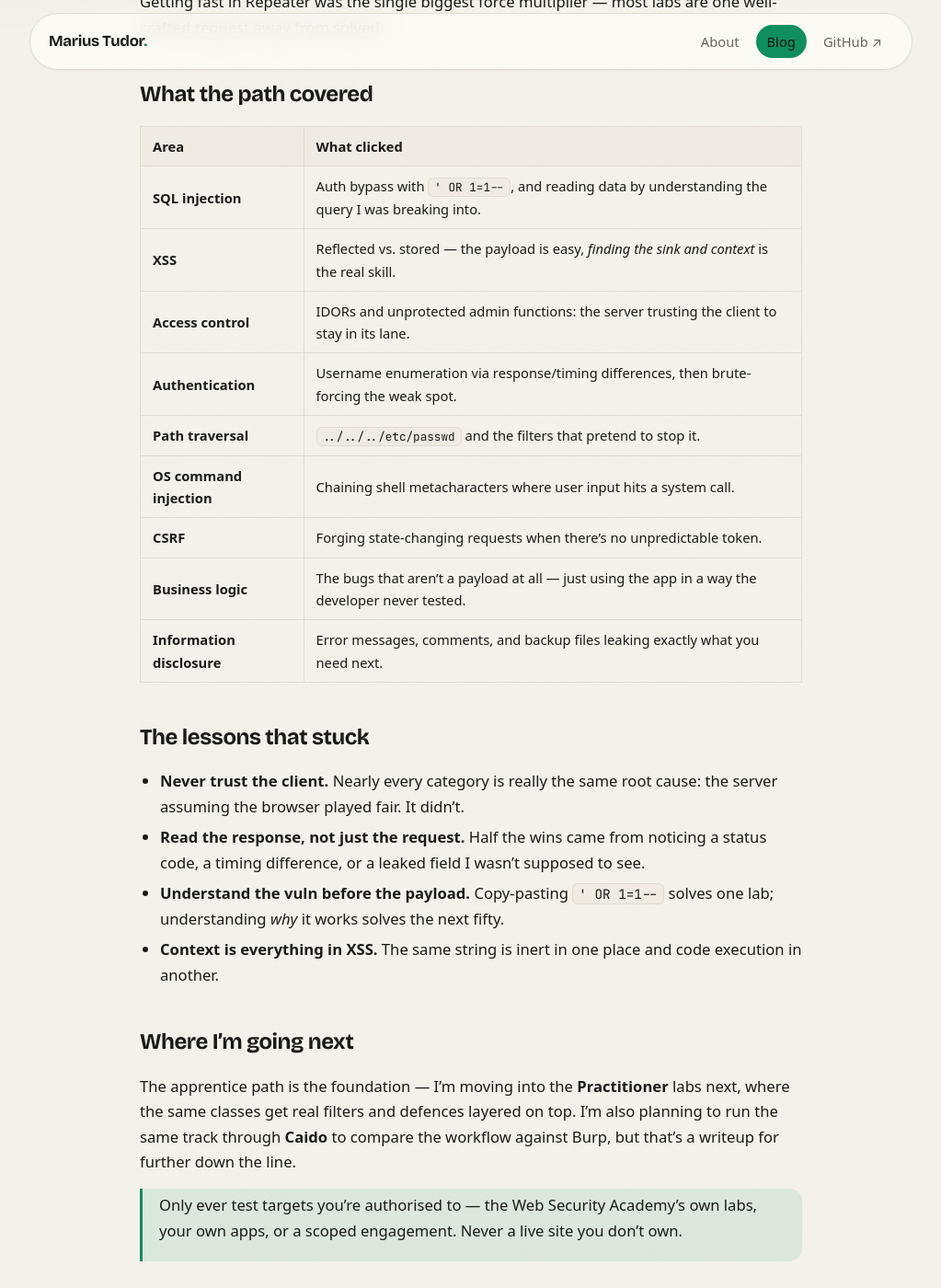
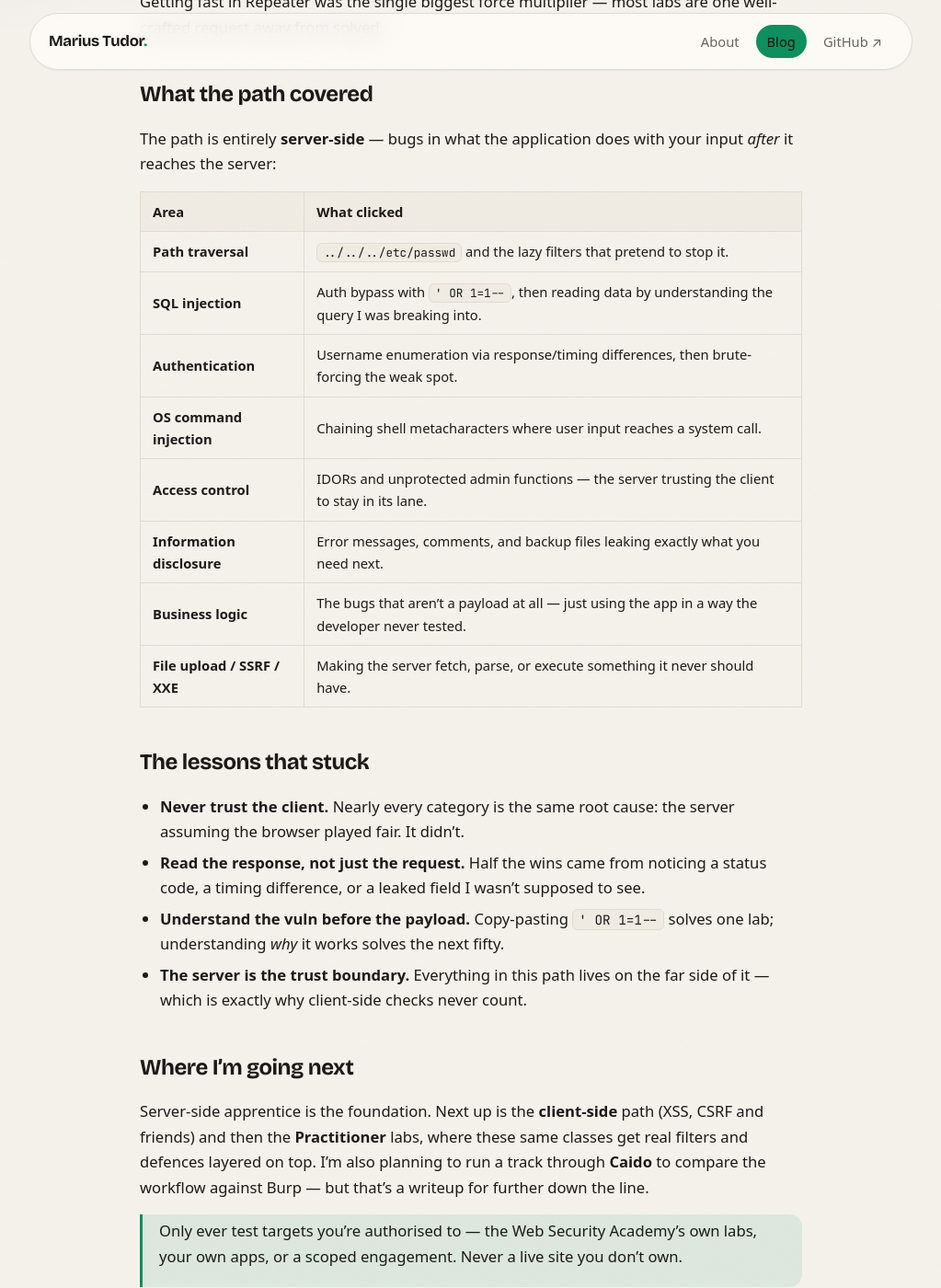
Before and after one commit to mariustudor07/mariustudor07.github.io, a Jekyll site: the page built from _posts/2026-07-09-portswigger-apprentice-path.md, in a window 1280 px wide and 1400 px high, scrolled down 746 px. Shown: the whole window at 92% size, without its empty margins (128-1151 px from the left). Built offline with Jekyll 4.4.1, drawn with Linux system fonts in a browser that asks for light colours; some of the changed text lies outside the part shown.

Commit message:
Correct apprentice post: Server-side vulnerabilities path, 52 steps
Reframe to the specific PortSwigger Apprentice 'Server-side vulnerabilities'
learning path (52 steps); drop client-side XSS/CSRF from the topic table,
which belong to the client-side path.

```diff
--- a/_posts/2026-07-09-portswigger-apprentice-path.md
+++ b/_posts/2026-07-09-portswigger-apprentice-path.md
@@ -1,16 +1,16 @@
 ---
 layout: post
-title: "Completing the Web Security Academy — Apprentice Path"
+title: "Completing PortSwigger's Server-Side Vulnerabilities Path (Apprentice)"
 date: 2026-07-09
 category: "Web Exploitation"
 tags: [portswigger, burp, web-security-academy]
-excerpt: "Working through every apprentice-level lab in PortSwigger's Web Security Academy with Burp Suite — the vulnerability classes I covered and what actually stuck."
+excerpt: "Finishing all 52 steps of PortSwigger's Apprentice 'Server-side vulnerabilities' learning path with Burp Suite — the classes it covers and the lessons that stuck."
 ---
 
-I finished the **Apprentice** path in PortSwigger's Web Security Academy — every
-apprentice-level lab across the syllabus. My tool the whole way through was
-**Burp Suite**: intercept, tamper, repeat. This is a rundown of what the path
-covered and the lessons that actually stuck.
+I completed the **Apprentice "Server-side vulnerabilities"** learning path in
+PortSwigger's Web Security Academy — all **52 steps**, front to back. My tool the
+whole way through was **Burp Suite**: intercept, tamper, repeat. This is a rundown
+of what the path covered and the lessons that actually stuck.
 
 ## The workflow
 
@@ -25,35 +25,38 @@ one well-crafted request away from solved.
 
 ## What the path covered
 
+The path is entirely **server-side** — bugs in what the application does with your
+input *after* it reaches the server:
+
 | Area | What clicked |
 |------|--------------|
-| **SQL injection** | Auth bypass with `' OR 1=1--`, and reading data by understanding the query I was breaking into. |
-| **XSS** | Reflected vs. stored — the payload is easy, *finding the sink and context* is the real skill. |
-| **Access control** | IDORs and unprotected admin functions: the server trusting the client to stay in its lane. |
+| **Path traversal** | `../../../etc/passwd` and the lazy filters that pretend to stop it. |
+| **SQL injection** | Auth bypass with `' OR 1=1--`, then reading data by understanding the query I was breaking into. |
 | **Authentication** | Username enumeration via response/timing differences, then brute-forcing the weak spot. |
-| **Path traversal** | `../../../etc/passwd` and the filters that pretend to stop it. |
-| **OS command injection** | Chaining shell metacharacters where user input hits a system call. |
-| **CSRF** | Forging state-changing requests when there's no unpredictable token. |
+| **OS command injection** | Chaining shell metacharacters where user input reaches a system call. |
+| **Access control** | IDORs and unprotected admin functions — the server trusting the client to stay in its lane. |
+| **Information disclosure** | Error messages, comments, and backup files leaking exactly what you need next. |
 | **Business logic** | The bugs that aren't a payload at all — just using the app in a way the developer never tested. |
-| **Information disclosure** | Error messages, comments, and backup files leaking exactly what you need next. |
+| **File upload / SSRF / XXE** | Making the server fetch, parse, or execute something it never should have. |
 
 ## The lessons that stuck
 
-- **Never trust the client.** Nearly every category is really the same root cause:
-  the server assuming the browser played fair. It didn't.
+- **Never trust the client.** Nearly every category is the same root cause: the
+  server assuming the browser played fair. It didn't.
 - **Read the response, not just the request.** Half the wins came from noticing a
   status code, a timing difference, or a leaked field I wasn't supposed to see.
 - **Understand the vuln before the payload.** Copy-pasting `' OR 1=1--` solves one
   lab; understanding *why* it works solves the next fifty.
-- **Context is everything in XSS.** The same string is inert in one place and code
-  execution in another.
+- **The server is the trust boundary.** Everything in this path lives on the far
+  side of it — which is exactly why client-side checks never count.
 
 ## Where I'm going next
 
-The apprentice path is the foundation — I'm moving into the **Practitioner** labs
-next, where the same classes get real filters and defences layered on top. I'm
-also planning to run the same track through **Caido** to compare the workflow
-against Burp, but that's a writeup for further down the line.
+Server-side apprentice is the foundation. Next up is the **client-side** path
+(XSS, CSRF and friends) and then the **Practitioner** labs, where these same
+classes get real filters and defences layered on top. I'm also planning to run a
+track through **Caido** to compare the workflow against Burp — but that's a
+writeup for further down the line.
 
 > Only ever test targets you're authorised to — the Web Security Academy's own
 > labs, your own apps, or a scoped engagement. Never a live site you don't own.
```
